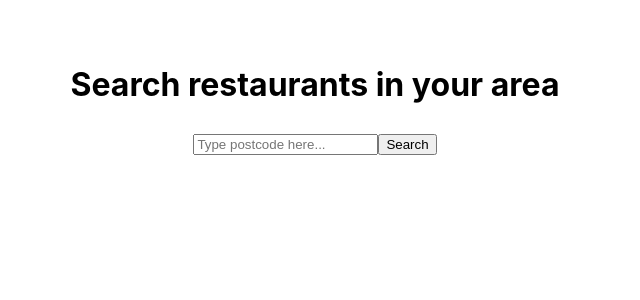
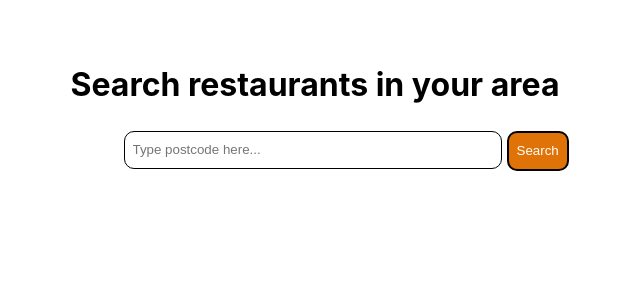
Before and after one commit to jaimeilustre/restaurant-data, a React (Vite) app: page / in a window 1280 px wide. Shown: the top 300 px of the page, without its empty margins (325-965 px from the left). Built offline with nearby package versions, Linux system fonts and the light colour scheme.

Commit message:
added a handler to send an alert if postcode entry is empty

```diff
--- a/src/pages/HomePage.jsx
+++ b/src/pages/HomePage.jsx
@@ -1,17 +1,28 @@
 import { useState } from "react"
-import { Link } from "react-router-dom"
+import { Link, useNavigate } from "react-router-dom"
 
 function HomePage () {
 
 const [searchPostcode, setSearchPostcode] = useState('')
+const navigate = useNavigate()
 
 const searchHandler = (e) => {
     setSearchPostcode(e.target.value)
 }
 
+const searchButtonHandler = () => {
+    if(searchPostcode !== "") {
+        navigate(`restaurants/${searchPostcode}`)
+    } else {
+        alert('Please enter a postcode')
+    }
+}
+
     return (
-        <>
-            <h1>Search restaurants in your area</h1>
+        <div className="search-body">
+            <h1 className="search-header">Search restaurants in your area</h1>
+
+            <div className="search-bar">
                 <input
                     type="text"
                     value={searchPostcode}
@@ -19,10 +30,10 @@ const searchHandler = (e) => {
                     placeholder="Type postcode here..."
                 />
 
-            <Link to={`restaurants/${searchPostcode}`}>
-                <button>Search</button>
-            </Link>
-        </>
+                <button onClick={searchButtonHandler}>Search</button>
+
+            </div>
+        </div>
     )
 }
 
```
Lines whose indentation alone changed are shown as unchanged.
